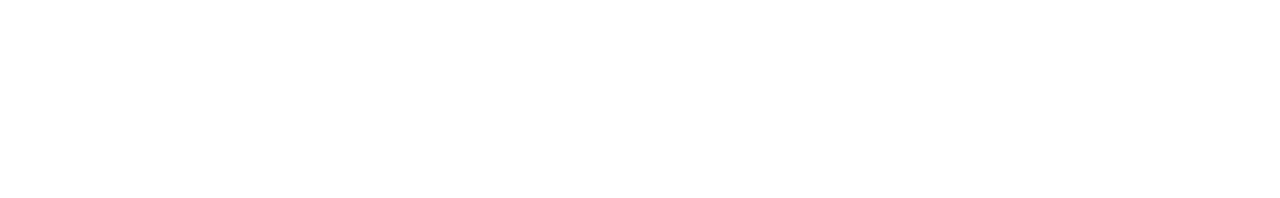
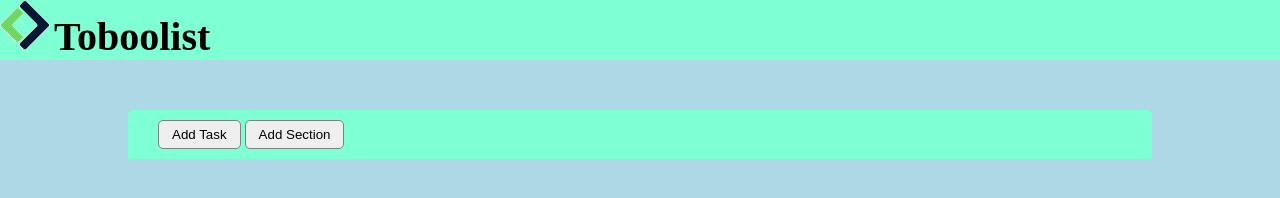
Before and after one commit to MicheleFranciolapilla/html-css-toboolist, a plain HTML site: page index.html in a window 1280 px wide. Drawn offline with Linux system fonts and the light colour scheme.

Commit message:
Bozza di header e nav + style.css + assets

```diff
--- /dev/null
+++ b/assets/css/style.css
@@ -0,0 +1,33 @@
+*{
+    box-sizing: border-box;
+    margin: 0;
+    padding: 0;
+}
+
+body{
+    background-color: lightblue;
+}
+
+header{
+    background-color: aquamarine;
+}
+
+header > h1{
+    display: inline-block;
+    font-size: 40px;
+}
+
+nav{
+    background-color: aquamarine;
+    width: 80%;
+    border-radius: 5px 5px 0 0;
+    margin: auto;
+    margin-top: 50px;
+    padding: 10px 30px;
+}
+
+.nav_button{
+    padding: 6px 13px;
+    border: 1px solid gray;
+    border-radius: 5px;
+}
--- a/index.html
+++ b/index.html
@@ -6,13 +6,21 @@
     <meta http-equiv="X-UA-Compatible" content="IE=edge">
     <meta name="viewport" content="width=device-width, initial-scale=1.0">
     <title>Toboolist</title>
+    <!-- link al css esterno -->
+    <link rel="stylesheet" href="assets/css/style.css">
 </head>
 
 <body>
 
-    <header></header>
+    <header>
+        <img class="vertical" src="assets/img/Logo.png" alt="logo Boolean" height="50px">
+        <h1>Toboolist</h1>
+    </header>
 
-    <nav></nav>
+    <nav>
+        <button class="nav_button">Add Task</button>
+        <button class="nav_button">Add Section</button>
+    </nav>
 
     <main>
 
```
Also changed, not shown: assets/img/Logo.png (added), assets/img/image.png (added), assets/img/logo copia.png (added).
